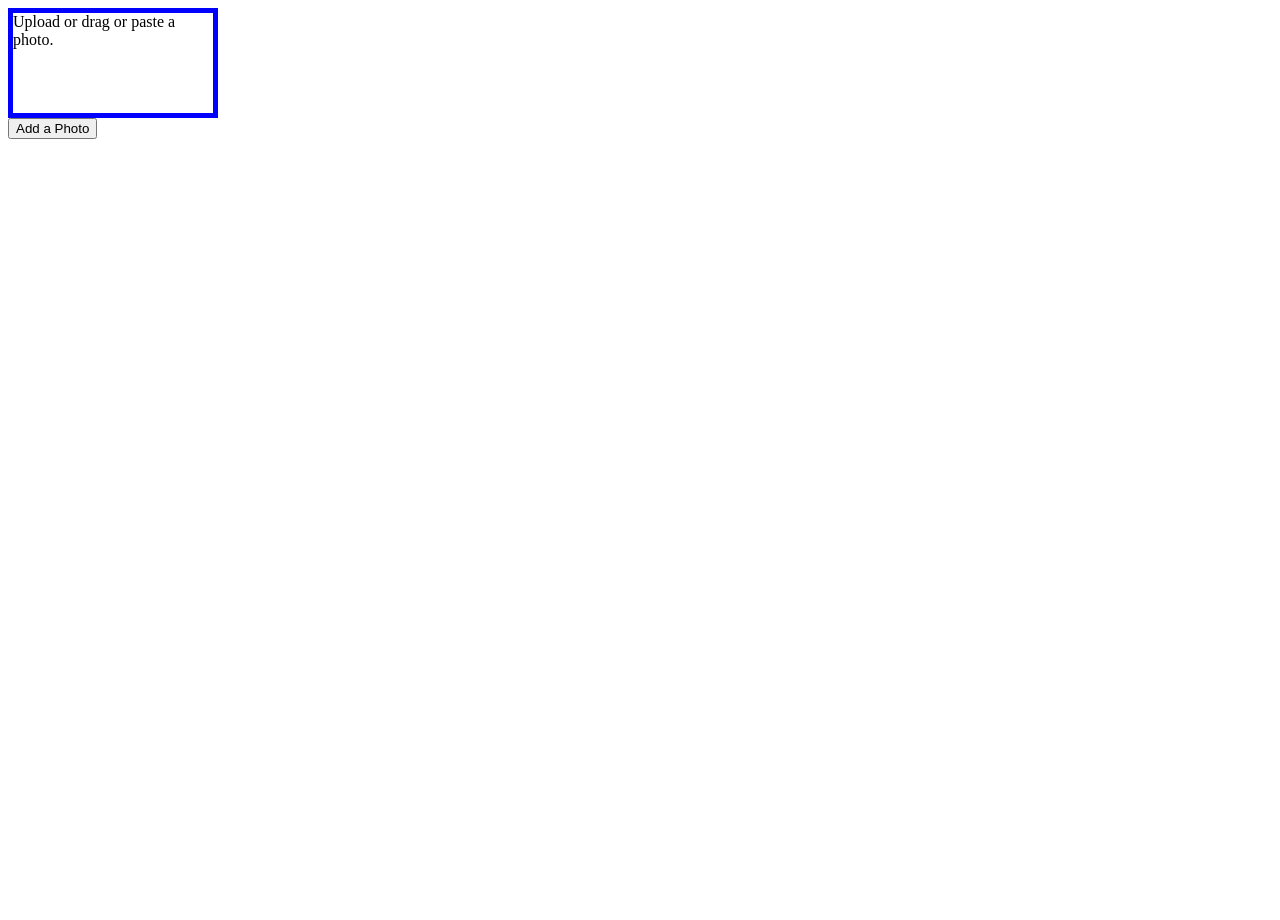
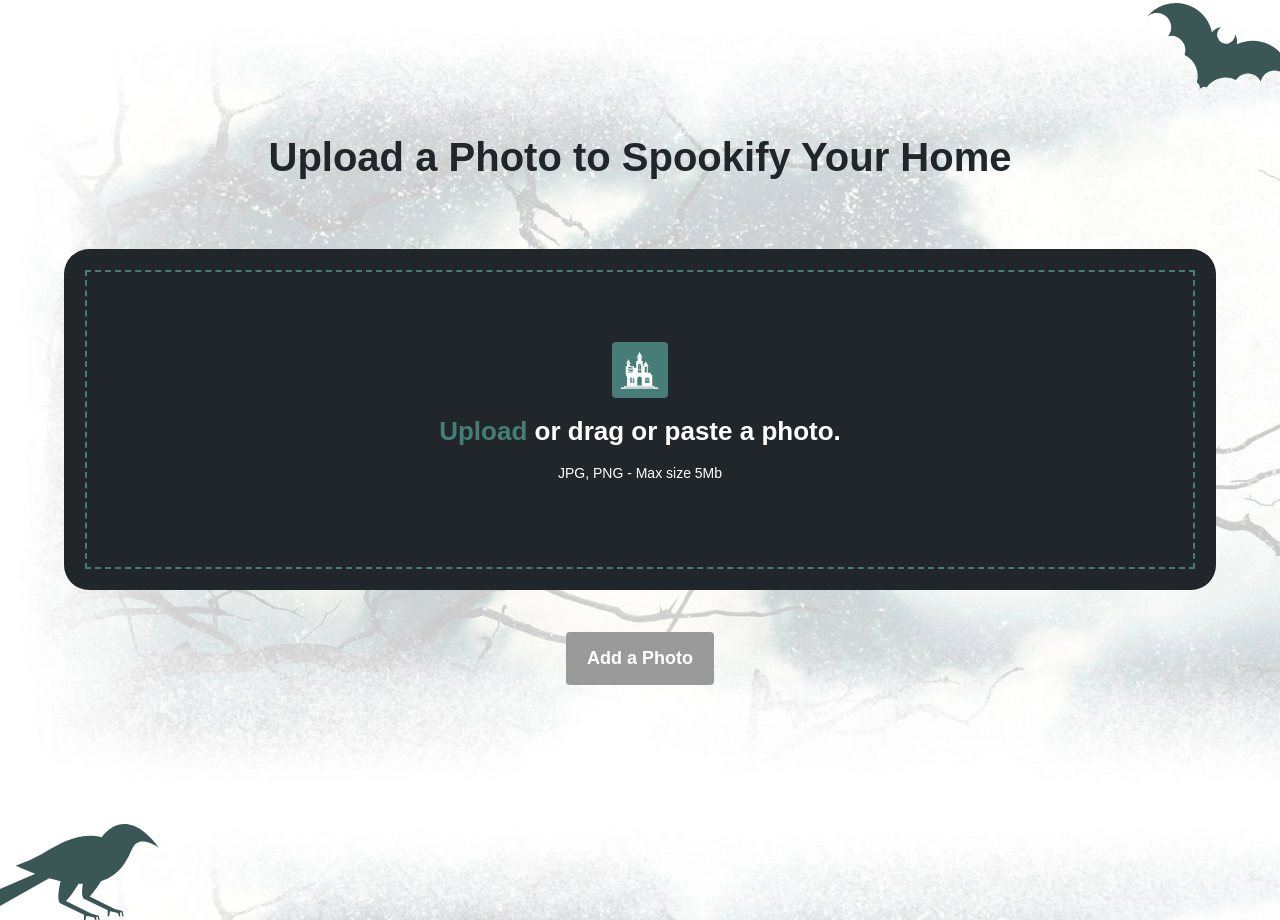
Before and after one commit to jillii/spookify, a plain HTML site: page index.html in a window 1280 px wide. Before the commit the page ends 800 px from the top, so only its background shows below. Drawn offline with nearby package versions, Linux system fonts and the light colour scheme; a web font is replaced by a local one.

Commit message:
Add styles.

```diff
--- a/index.html
+++ b/index.html
@@ -8,17 +8,24 @@
 
 <section class="image-uploader-section">
   <div class="wrapper">
+    <img src="images/bat.svg" alt="spooky bat" class="bg-image bg-image-top-right">
+    <img src="images/raven.svg" alt="spooky raven" class="bg-image bg-image-bottom-left">
+    <h1 class="image-uploader-headline">Upload a Photo to Spookify Your Home</h1>
     <form id="image-upload-form" class="box" action="" enctype="multipart/form-data">
+      <div class="drop-zone-container">
         <div
           id="drop_zone"
+          class="drop-zone"
           ondrop="dropHandler(event);"
           ondragover="dragOverHandler(event);">
+          <div class="drop-zone-icon"></div>
           <input class="upload-file" type="file" name="files[]" accept="image/*" id="file" onchange="readURL(this);" />
-        <label for="file">Upload<span class="box__dragndrop"> or drag or paste a photo</span>.</label>
-
+          <label for="file" class="drop-zone-headline"><span class="box__dragndrop">Upload</span> or drag or paste a photo.</label>
+          <p class="drop-zone-copy">JPG, PNG - Max size 5Mb</p>
           <img id="image-display" class="hidden" src="#" />
         </div>
-      <button>Add a Photo</button>
+      </div>
+      <button disabled class="image-uploader-btn">Add a Photo</button>
     </form>
 	</div>
 </section>
--- a/styles.css
+++ b/styles.css
@@ -1,10 +1,106 @@
+@import url('https://fonts.googleapis.com/css2?family=family=Poppins:wght@400;600;700&display=swap');
+
+body {
+  margin: 0;
+  font-family: 'Poppins', sans-serif;
+}
+.wrapper {
+  max-width: 1194px;
+  width: 90%;
+  margin: 0 auto;
+  position: relative;
+}
+
 .hidden,
 .upload-file {
   display: none;
 }
 
-#drop_zone {
-  border: 5px solid blue;
-  width: 200px;
-  height: 100px;
+.image-uploader-section {
+  padding: 104px 0 219px;
+  background-image: url(images/spookify_bg.png);
+  color: #21262B;
+  text-align: center;
+  overflow: hidden;
 }
+.image-uploader-headline {
+  margin-bottom: 72px;
+  font-size: 40px;
+  line-height: 40px;
+  font-weight: 700;
+}
+.drop-zone-container {
+  padding: 21px;
+  background-color: #21262B;
+  color: #fff;
+  border-radius: 25px;
+  font-size: 14px;
+  line-height: 19px;
+}
+
+.drop-zone {
+  padding: 70px 21px;
+  border: 2px dashed #477D77 !important;
+  border-right: 13px;
+}
+
+.drop-zone-icon {
+  background-image: url(images/haunted-mansion.png);
+  background-repeat: no-repeat;
+  background-position: center;
+  background-color: #477D77;
+  width: 56px;
+  height: 56px;
+  margin: 0 auto 13px;
+  padding: 9px;
+  border-radius: 4px;
+  box-sizing: border-box;
+}
+
+.drop-zone-headline {
+  font-size: 26px;
+  line-height: 40px;
+  font-weight: 700;
+}
+
+.drop-zone-copy {
+  margin-top: 13px;
+}
+
+.box__dragndrop {
+  color: #477D77;
+}
+
+.bg-image {
+  position: absolute;
+}
+
+.bg-image-top-right {
+  top: -146px;
+  right: -85px;
+}
+
+.bg-image-bottom-left {
+  bottom: -236px;
+  left: -78px;
+}
+
+.image-uploader-btn {
+  appearance: none;
+  -webkit-appearance: none;
+  margin-top: 42px;
+  padding: 16px 21px;
+  background-color: #477D77;
+  color: #fff;
+  border-radius: 4px;
+  border: none;
+  font-size: 18px;
+  font-weight: 600;
+  box-sizing: border-box;
+  cursor: pointer;
+}
+
+.image-uploader-btn[disabled] {
+  background-color: #9A9A9A;
+  cursor: auto;
+}
```
Also changed, not shown: images/bat.svg (added), images/haunted-mansion.png (added), images/raven.svg (added), images/spookify_bg.png (added). Lines whose indentation alone changed are shown as unchanged.
